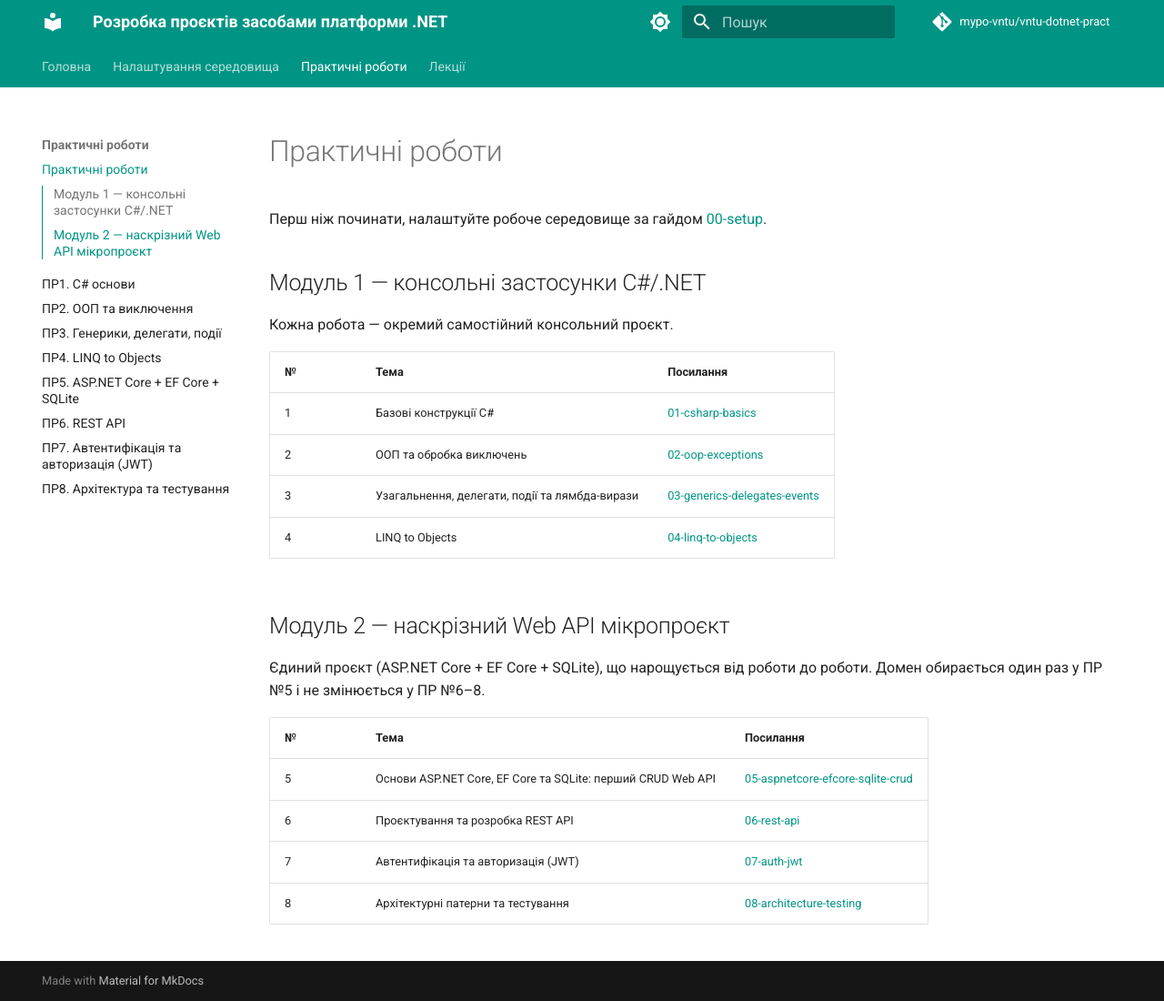
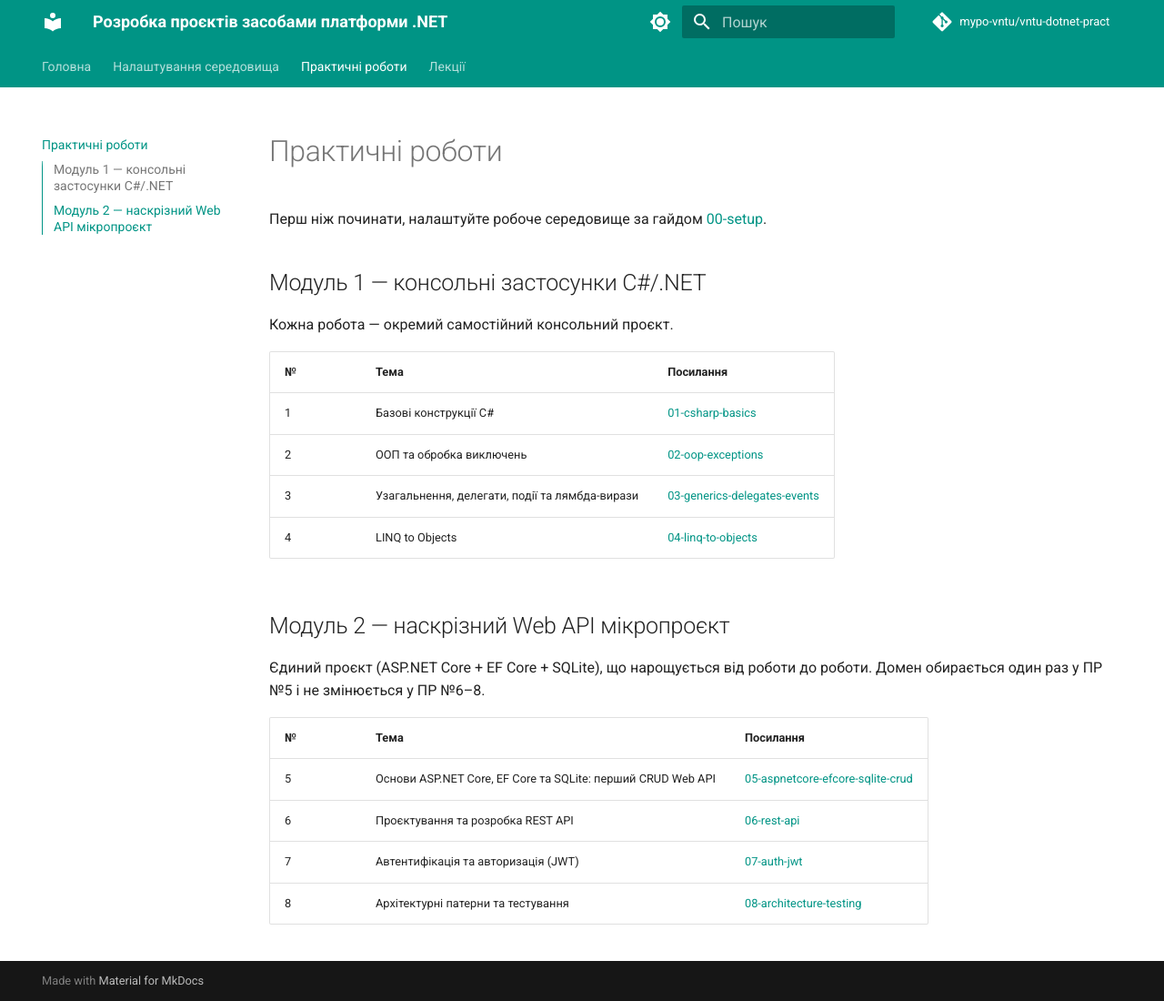
Before and after one commit to mypo-vntu/vntu-dotnet-pract, an MkDocs documentation site: the page built from site-docs/practs/index.md, in a window 1280 px wide and 1100 px high. Shown: the whole window at 91% size. Built offline with MkDocs 1.6.1 and Material for MkDocs 9.7.7, drawn with Linux system fonts in a browser that asks for light colours; comment, search, counter and statistics services are not loaded.

Commit message:
structure change

```diff
--- a/mkdocs.yml
+++ b/mkdocs.yml
@@ -45,14 +45,5 @@ markdown_extensions:
 nav:
   - Головна: index.md
   - Налаштування середовища: 00-setup.md
-  - Практичні роботи:
-      - practs.md
-      - "ПР1. C# основи": practs/01-csharp-basics.md
-      - "ПР2. ООП та виключення": practs/02-oop-exceptions.md
-      - "ПР3. Генерики, делегати, події": practs/03-generics-delegates-events.md
-      - "ПР4. LINQ to Objects": practs/04-linq-to-objects.md
-      - "ПР5. ASP.NET Core + EF Core + SQLite": practs/05-aspnetcore-efcore-sqlite-crud.md
-      - "ПР6. REST API": practs/06-rest-api.md
-      - "ПР7. Автентифікація та авторизація (JWT)": practs/07-auth-jwt.md
-      - "ПР8. Архітектура та тестування": practs/08-architecture-testing.md
+  - Практичні роботи: practs/index.md
   - Лекції: lectures.md
```
Also changed, not shown: site-docs/practs/index.md (renamed from site-docs/practs.md).
